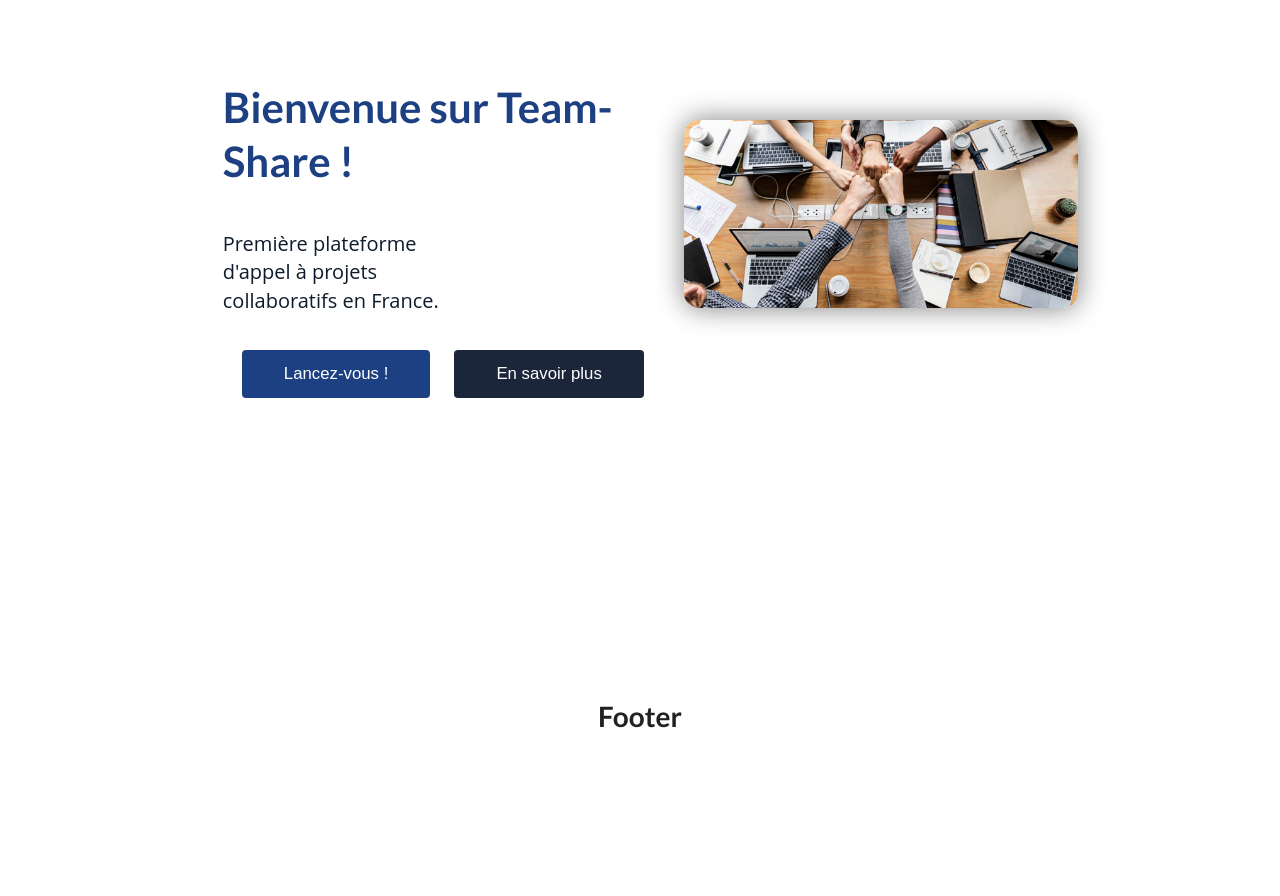
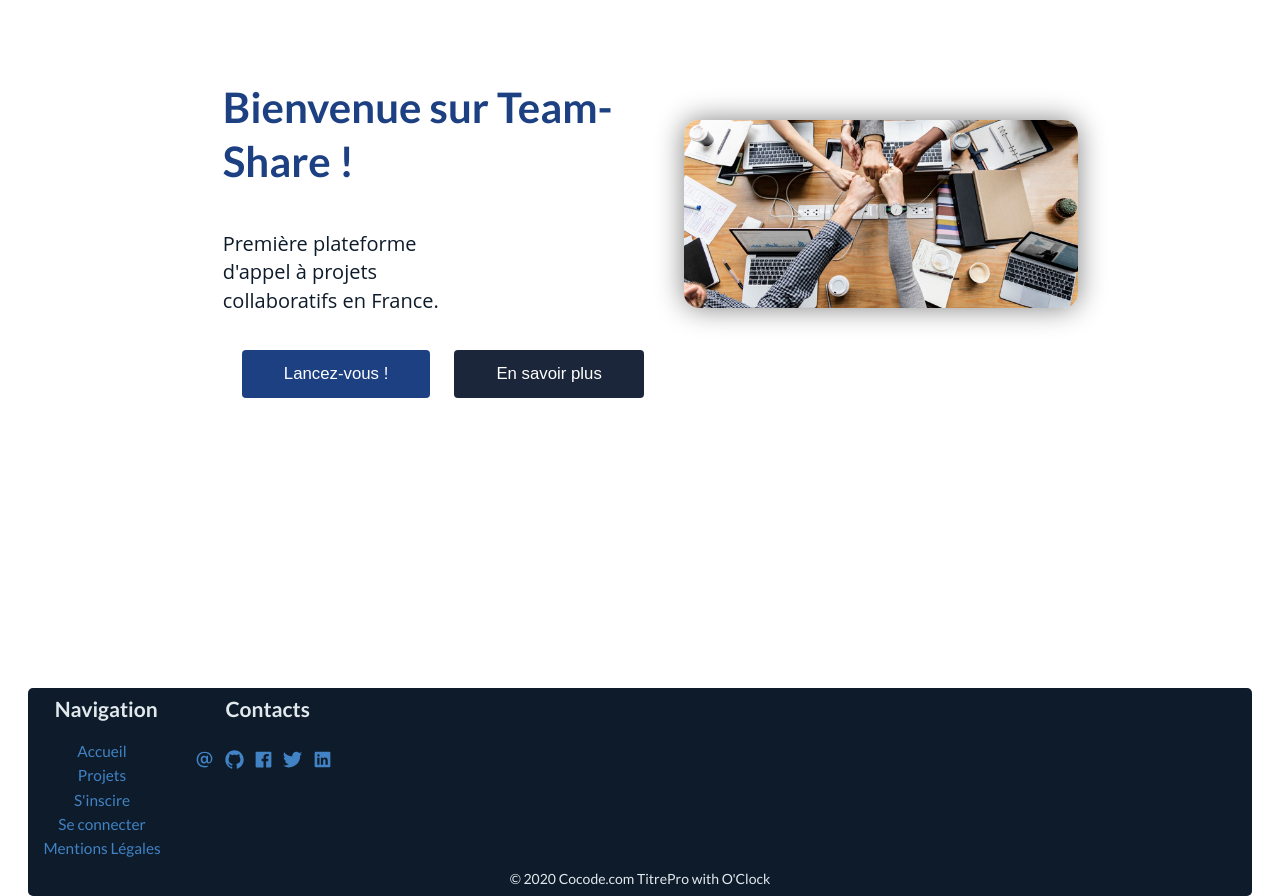
Before and after one commit to Naddiya/Cocode, a React app in the folder cocode-front/: page / in a window 1280 px wide. Shown: the part 280-1176 px from the top of the page. Before the commit the page ends 1014 px from the top, so only its background shows below. Built offline with nearby package versions, Linux system fonts and the light colour scheme.

Commit message:
footer layout added

```diff
--- a/cocode-front/src/components/App/app.scss
+++ b/cocode-front/src/components/App/app.scss
@@ -1,4 +1,4 @@
-#app {
+#root {
   // font-size: 1.2em;
   text-align: center;
   margin: 1em;
--- a/cocode-front/src/components/Footer/index.js
+++ b/cocode-front/src/components/Footer/index.js
@@ -1,5 +1,8 @@
 // == Import : npm
 import React from 'react';
+import { IoIosAt, IoLogoGithub, IoLogoTwitter, IoLogoFacebook, IoLogoLinkedin } from "react-icons/io";
+import { NavLink } from 'react-router-dom';
+
 
 
 // == Import : local
@@ -7,7 +10,38 @@ import './footer.scss';
 
 // == Composant
 const Footer = () => (
-    <h1>Footer</h1>
+    <>
+        <div id="footer" className="footer">
+            <div className="footer-upper">
+                <div className="footer-upper-links">
+                    <h3>Navigation</h3>
+                    <ul>
+                        <li><NavLink exact to="/">Accueil</NavLink></li>
+                        <li><NavLink to="/projects">Projets</NavLink></li>
+                        <li><NavLink to="/subscribe">S'inscire</NavLink></li>
+                        <li><NavLink to="/login">Se connecter</NavLink></li>
+                        <li><NavLink to="/legalmentions">Mentions Légales</NavLink></li>
+                    </ul>
+                </div>
+                <div className="footer-upper-contacts">
+                    <h3> Contacts </h3>
+                    <div className="footer-upper-contacts">
+                        <a href="#"><IoIosAt /></a>
+                        <a href="https://github.com"><IoLogoGithub /></a>
+                        <a href="https://www.facebook.com"><IoLogoFacebook /></a>
+                        <a href="https://twitter.com"><IoLogoTwitter /></a>
+                        <a href="https://www.linkedin.com"><IoLogoLinkedin /></a>
+                    </div>
+                </div>
+            </div>
+            <div className="footer-bottom">
+                <div className="footer-bottom-copyright">
+                    &copy; 2020 Cocode.com TitrePro with O'Clock
+      </div>
+            </div>
+
+        </div>
+    </>
 );
 
 // == Export
```
